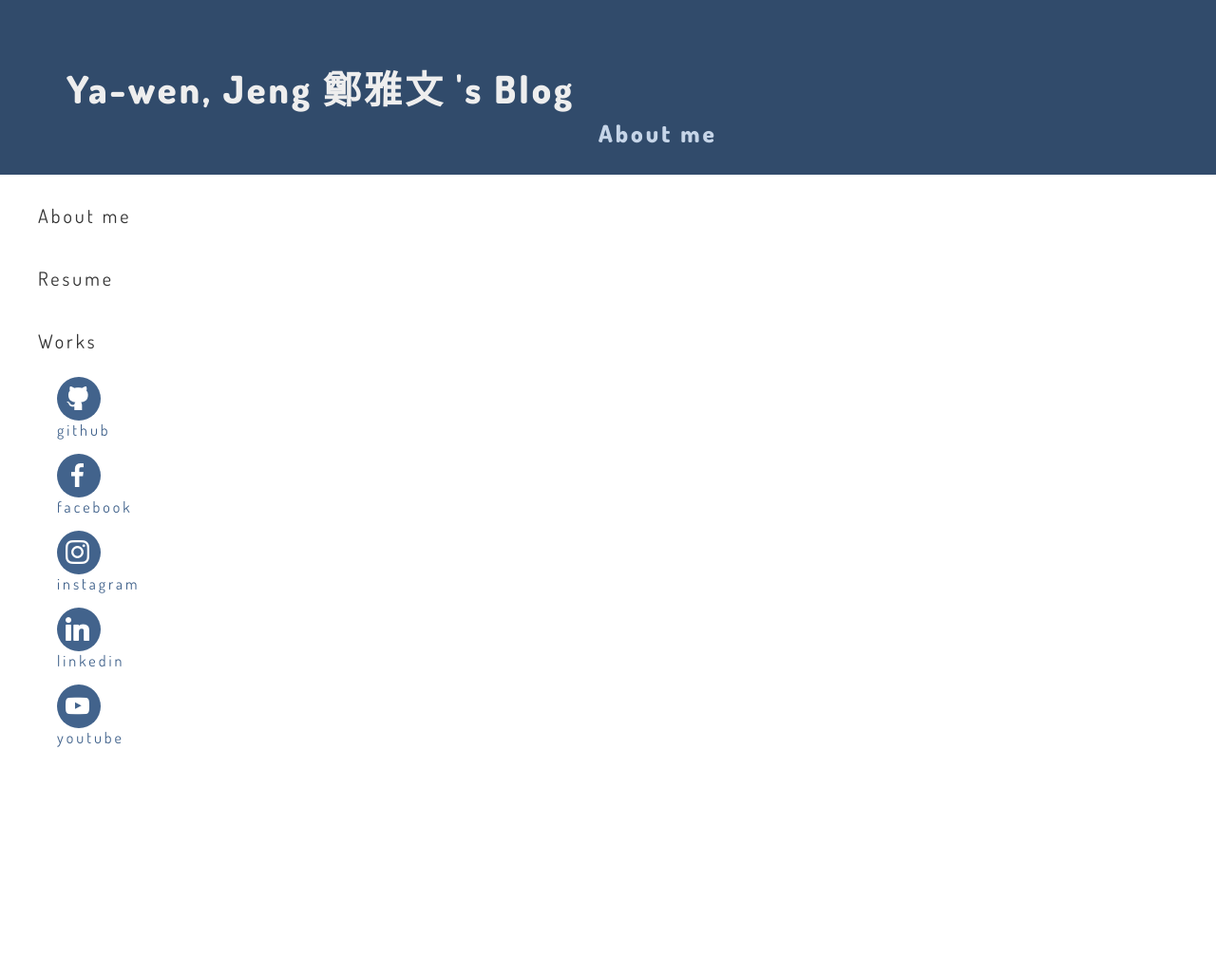
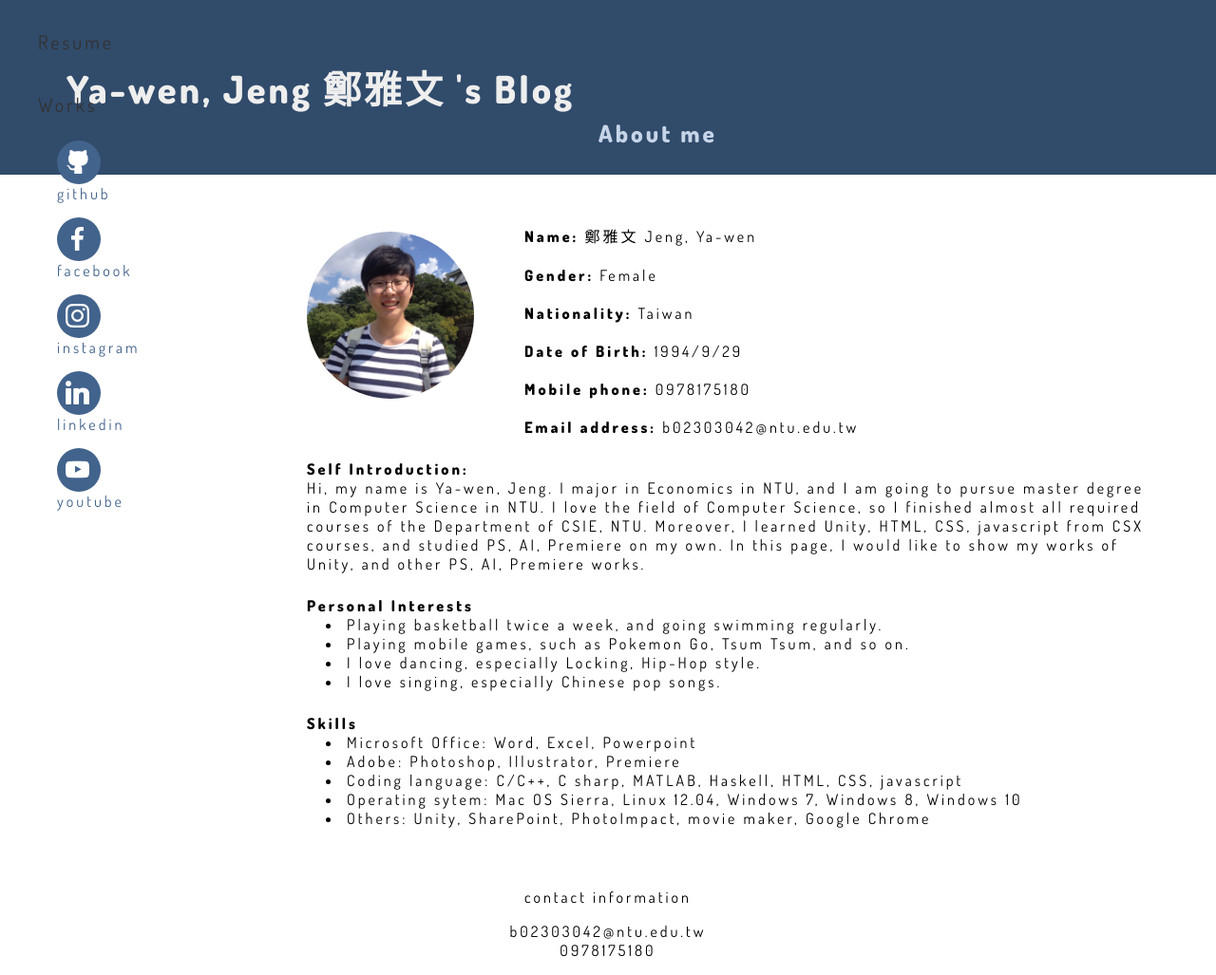
Before and after one commit to vivianjeng/vivianjeng.github.io, a PHP site: page /intro/ in a window 1280 px wide; the page is wider, and only the part inside the window is pictured. Shown: that part at 95% size. Before the commit the page ends 787 px from the top of that part, so only its background shows below. Run offline with PHP 8.4, Linux system fonts and the light colour scheme; some libraries are stand-ins or nearby versions.

Commit message:
add intro

```diff
--- a/css/main.css
+++ b/css/main.css
@@ -102,13 +102,22 @@ body{
 
 #top-bar{
     display: block;
-     position:fixed;
+    position:fixed;
+}
+
+#profile{
+    border-radius: 50%;
 }
 
 .left-word a:hover{
     z-index: 2;
     -webkit-transform: translateY(-5px);
     transform: translateY(-5px);
+}
+
+.intro-margin{
+     padding-left:50px;
+     padding-top:50px;
 }
 
 a:hover{
--- a/intro/index.html
+++ b/intro/index.html
@@ -6,13 +6,31 @@
     <meta http-equiv="X-UA-Compatible" content="ie=edge">
     <title>Ya-wen Jeng's blog</title>
     <link rel="stylesheet" href="../css/main.css">
+    <script type='text/javascript' src="jquery-1.9.1.min.js"></script>
+    <script type='text/javascript'>
+        $(function(){
+　       $(window).load(function(){
+　　     $(window).bind('scroll resize', function(){
+　　      var $this = $(this);
+　　      var $this_Top=$this.scrollTop();
+
+    　　if($this_Top < 100){
+　　　 $('#top-bar').stop().animate({top:"-65px"});
+　　  　}
+　　　　    if($this_Top > 100){
+　　　　    $('#top-bar').stop().animate({top:"0px"});
+　　　  }
+　   　}).scroll();
+　      });
+        });
+</script>
 </head>
 <body>
     <div class="banner">
         <h2 class="title">Ya-wen, Jeng <span class"chinese">鄭雅文<span> 's Blog </h2>
         <h4 class="second">About me</h4>
     </div>
-    <nav class="left">
+    <nav class="left"  id="top-bar">
         <div class="left-word">
             <a href="#">About me</a>
             <a href="../resume/">Resume</a>
@@ -29,5 +47,64 @@
             </ul>
         </div>
     </nav>
+    <table class="table">
+        <tr>
+            <td width="20%">
+                <img src="../images/profile.jpg" alt="ya-wen,jeng" width="100%" id="profile">
+            </td>
+            <td class="intro-margin" width="80%">
+                <span class="highlight">Name: </span><span>鄭雅文 Jeng, Ya-wen</span><br><br>
+                <span class="highlight">Gender: </span><span>Female</span><br><br>
+                <span class="highlight">Nationality: </span><span>Taiwan</span><br><br>
+                <span class="highlight">Date of Birth: </span><span>1994/9/29</span><br><br>
+                <span class="highlight">Mobile phone: </span><span>0978175180</span><br><br>
+                <span class="highlight">Email address: </span><span>b02303042@ntu.edu.tw</span><br><br>
+
+            </td>
+        </tr>
+        <tr>
+            <td colspan="2">
+                <span class="highlight">Self Introduction: </span><br>
+                <span>Hi, my name is Ya-wen, Jeng. I major in Economics in NTU, and I am going to pursue master degree in Computer Science in NTU. </span>
+                <span>I love the field of Computer Science, so I finished almost all required courses of the Department of CSIE, NTU. </span>
+                <span>Moreover, I learned Unity, HTML, CSS, javascript from CSX courses, and studied PS, AI, Premiere on my own.</span>
+                <span>In this page, I would like to show my works of Unity, and other PS, AI, Premiere works.</span>
+            </td>
+        </tr>
+        <tr>
+            <td colspan="2">
+                <br>
+                <span class="highlight">Personal Interests</span>
+                <br>
+                <ui class="list">
+                    <li>Playing basketball twice a week, and going swimming regularly.</li>
+                    <li>Playing mobile games, such as Pokemon Go, Tsum Tsum, and so on.</li>
+                    <li>I love dancing, especially Locking, Hip-Hop style.</li>
+                    <li>I love singing, especially Chinese pop songs.</li>
+                </ui>
+            </td>
+        </tr>
+        <tr>
+            <td colspan="2">
+                <br><br><br><br><br>
+                <span class="highlight">Skills</span>
+                <br>
+                <ui class="list">
+                    <li>Microsoft Office: Word, Excel, Powerpoint</li>
+                    <li>Adobe: Photoshop, Illustrator, Premiere</li>
+                    <li>Coding language: C/C++, C sharp, MATLAB, Haskell, HTML, CSS, javascript</li>
+                    <li>Operating sytem: Mac OS Sierra, Linux 12.04, Windows 7, Windows 8, Windows 10</li>
+                    <li>Others: Unity, SharePoint, PhotoImpact, movie maker, Google Chrome</li>
+                </ui>
+                <br><br><br><br><br><br><br>
+            </td>
+        </tr>
+    </table>
+     <div class="contact" align="center">
+        <p>contact information</p>
+        <p src="b02303042@ntu.edu.tw" >b02303042@ntu.edu.tw
+        <br>
+        0978175180</p>
+   </div>
 </body>
 </html>
```
Also changed, not shown: images/profile.jpg, 1 other file.
